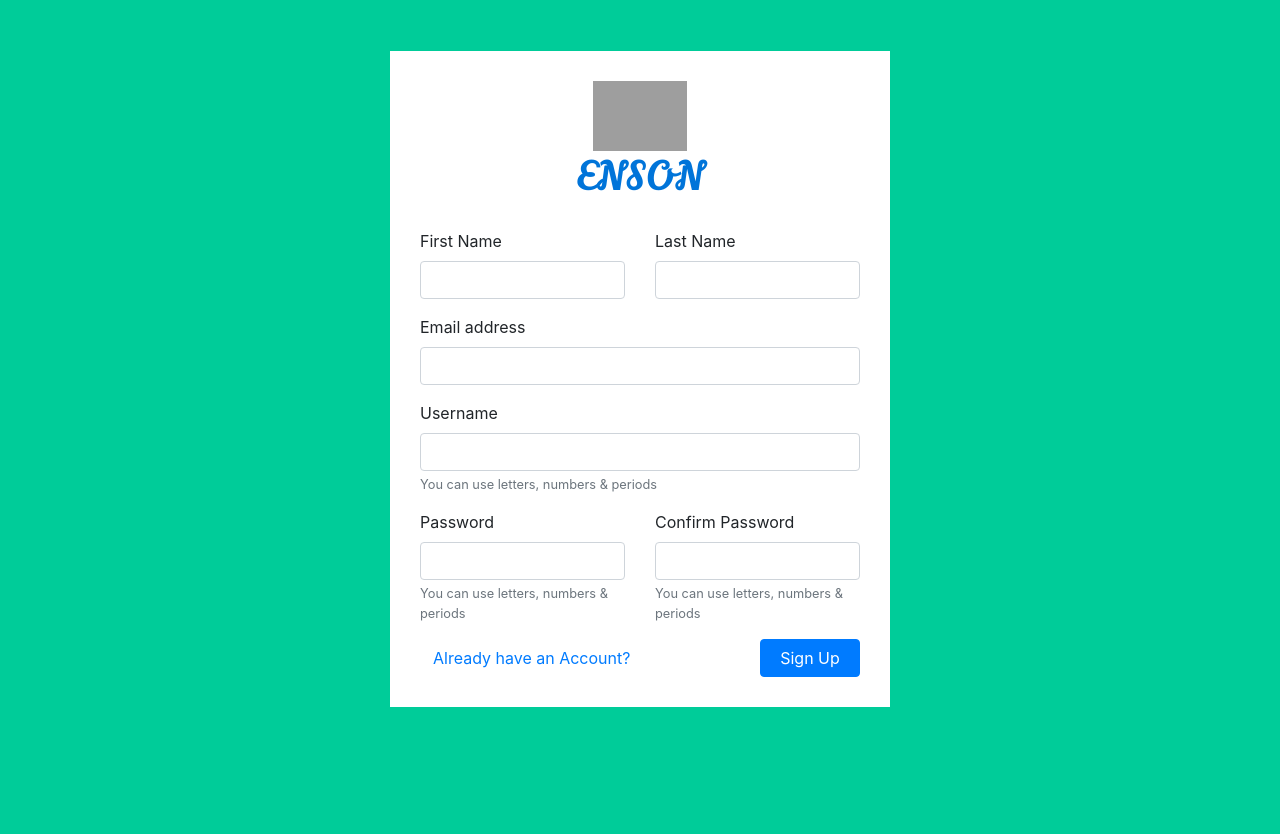
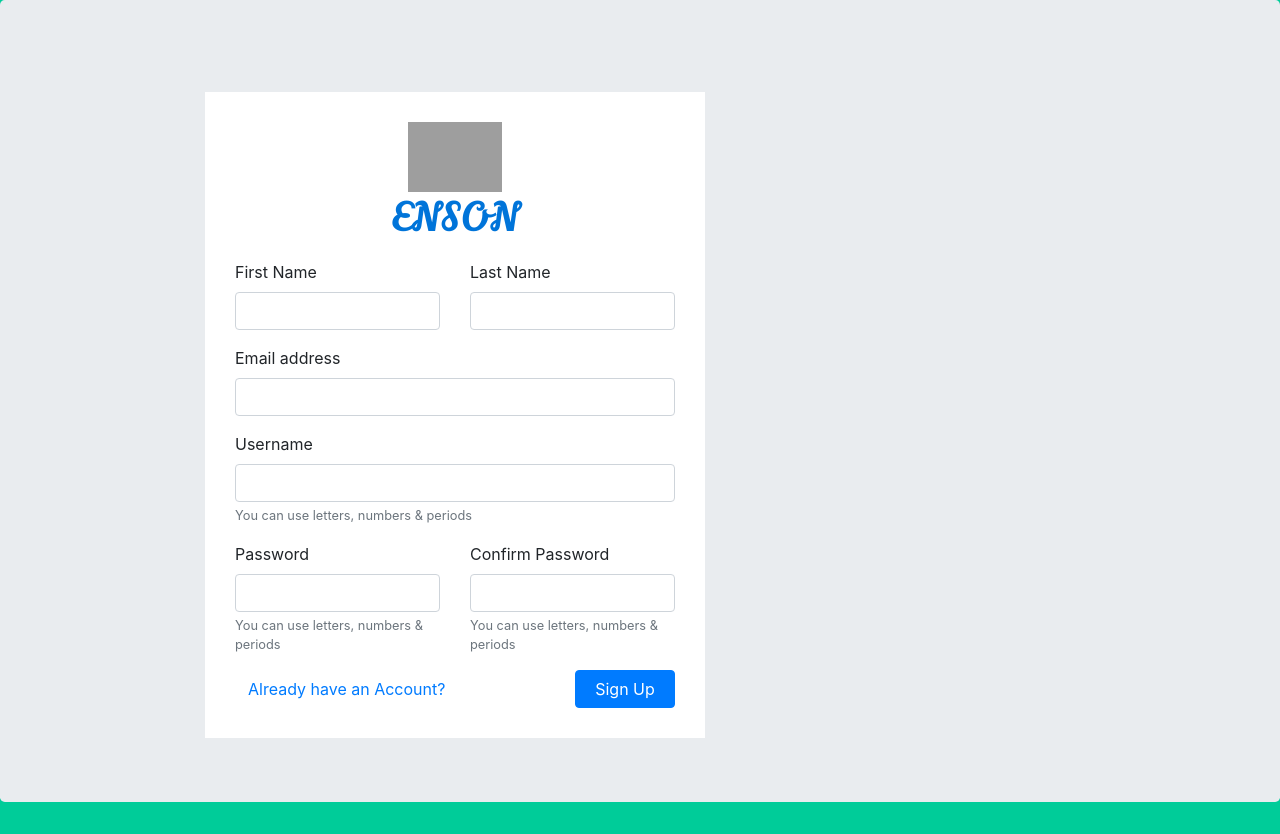
Before and after one commit to DatNgoHaVan/enet-project, a React (Create React App) app in the folder enson-fe/: page / in a window 1280 px wide. Before the commit the page ends 800 px from the top, so only its background shows below. Built offline with nearby package versions, Linux system fonts and the light colour scheme; grey boxes are pictures that could not be loaded.

Commit message:
error 80%

```diff
--- a/enson-fe/package.json
+++ b/enson-fe/package.json
@@ -9,7 +9,10 @@
     "react-dom": "^16.8.4",
     "react-redux": "^6.0.1",
     "react-router-dom": "^5.0.0",
-    "react-scripts": "2.1.8"
+    "react-scripts": "2.1.8",
+    "redux": "^4.0.1",
+    "redux-logger": "^3.0.6",
+    "redux-thunk": "^2.3.0"
   },
   "scripts": {
     "start": "react-scripts start",
--- a/enson-fe/src/App.js
+++ b/enson-fe/src/App.js
@@ -1,4 +1,6 @@
 import React, { Component } from 'react';
+import { BrowserRouter as Router, Route, Link, Switch } from "react-router-dom";
+import { connect } from 'react-redux';
 
 import './App.css';
 import Login from './components/Login';
@@ -6,11 +8,40 @@ import SignUp from './components/SignUp';
 import 'bootstrap/dist/css/bootstrap.min.css'
 
 class App extends Component {
+
+  constructor(props) {
+    super(props);
+  }
+
   render() {
+    const { alert } = this.props;
+    console.log(alert);
     return (
-      <SignUp/>
+      <div className="jumbotron">
+        <div className="container">
+          <div className="col-sm-8 col-sm-offset-2">
+            {alert.message &&
+              <div className={`alert ${alert.type}`}>{alert.message}</div>
+            }
+            <Router>
+              <div>
+                <Route path="/login" component={Login} />
+                <Route path="/" component={SignUp} />
+              </div>
+            </Router>
+          </div>
+        </div>
+      </div>
     );
   }
 }
 
-export default App;
+function mapStateToProps(state) {
+  const { alert } = state;
+  return {
+    alert
+  };
+}
+
+const connectedApp = connect(mapStateToProps)(App);
+export { connectedApp as App };
--- a/enson-fe/src/components/SignUp.js
+++ b/enson-fe/src/components/SignUp.js
@@ -1,15 +1,18 @@
 import React, { Component } from 'react'
 import { Button, Form, Row, Container, Image, Col } from 'react-bootstrap/';
-import '../css/Login.css'
-import register from '../redux/action/AuthAction'
+import { BrowserRouter as Router, Route, Link, Switch } from "react-router-dom";
+
+import '../css/Login.css';
+import {registerAction} from '../redux/action/AuthAction';
+import Login from './Login';
 class SignUp extends Component {
 
-    constructor(props){
+    constructor(props) {
         super(props);
         this.state = {
             firstName: '',
             lastName: '',
-            email : '',
+            email: '',
             username: '',
             password: '',
             confirmPassword: '',
@@ -18,43 +21,50 @@ class SignUp extends Component {
         this.handleSubmit = this.handleSubmit.bind(this);
     }
 
-    handleSubmit(event){
+    handleSubmit(event) {
         event.preventDefault();
 
-        this.setState({submitted : true});
-        const {firstName,lastName,email,username,password,confirmPassword} = this.state;
+        this.setState({ submitted: true });
+        const { firstName, lastName, email, username, password, confirmPassword } = this.state;
         const { dispatch } = this.props;
-        console.log(dispatch);
-        if (firstName && lastName && username && password && email && confirmPassword) {
-       //        dispatch(register(user));
+        if (firstName && lastName && username && password && email && confirmPassword &&(confirmPassword == password)) {
+            const user = {
+                firstName: firstName,
+                lastName: lastName,
+                username : username,
+                password: password,
+                email: email
+            }
+            registerAction(user);
         }
     }
 
     render() {
-        const {firstName,lastName,email,username,password,confirmPassword, submitted} = this.state;
-        console.log(firstName);
-        console.log((firstName == ''));
+        const { firstName, lastName, email, username, password, confirmPassword, submitted } = this.state;
         return (
+            <Router>
+                <Switch>
+                    <Route path="/login" component={Login}></Route>
                     <Container style={{ marginTop: "4%", padding: "30px", height: "auto", width: "500px", backgroundColor: "#FFF" }} >
                         <Col>
-                    <Row style = {{textAlign:'center', height:'40px'}}>
-                        <Col style={{textAlign :'center'}}>
+                            <Row style={{ textAlign: 'center', height: '40px' }}>
+                                <Col style={{ textAlign: 'center' }}>
                                     <Image src="https://cdn0.iconfinder.com/data/icons/free-social-media-set/24/github-256.png" height="70px" />
                                 </Col>
-                        <br/>
+                                <br />
                             </Row>
                             <Row>
-                        <Col style={{textAlign:'center'}}>
+                                <Col style={{ textAlign: 'center' }}>
                                     <h3 className='title' style={{ color: "#0074D9" }}>ENSON</h3>
                                 </Col>
                             </Row>
-                    <Row style={{ marginTop: 20 }}>
-                        <Form onSubmit ={this.handleSubmit}>
+                            <Row style={{ marginTop: 10 }}>
+                                <Form onSubmit={this.handleSubmit}>
                                     <Row>
                                         <Col>
                                             <Form.Group controlId="firstName">
                                                 <Form.Label>First Name</Form.Label>
-                                        <Form.Control type="text" placeholder="" onChange={e => this.setState({ firstName:e.target.value})} />
+                                                <Form.Control type="text" placeholder="" onChange={e => this.setState({ firstName: e.target.value })} />
                                                 <Form.Text className="text-muted">
                                                     {submitted && !firstName &&
                                                         <div><p className='notice'>First Name is required</p></div>
@@ -67,9 +77,9 @@ class SignUp extends Component {
                                         <Col>
                                             <Form.Group controlId="lastName">
                                                 <Form.Label>Last Name</Form.Label>
-                                        <Form.Control type="text" placeholder="" onChange={e => this.setState({ lastName:e.target.value})}/>
+                                                <Form.Control type="text" placeholder="" onChange={e => this.setState({ lastName: e.target.value })} />
                                                 <Form.Text className="text-muted">
-                                            {submitted &&!lastName &&
+                                                    {submitted && !lastName &&
                                                         <div><p className='notice'>Last Name is required</p></div>
                                                     }
                                                 </Form.Text>
@@ -81,7 +91,7 @@ class SignUp extends Component {
                                         <Col>
                                             <Form.Group controlId="formEmail" >
                                                 <Form.Label>Email address</Form.Label >
-                                        <Form.Control type="email" placeholder="" onChange={e => this.setState({ email:e.target.value})} />
+                                                <Form.Control type="email" placeholder="" onChange={e => this.setState({ email: e.target.value })} />
                                                 <Form.Text className="text-muted">
                                                     {submitted && !email &&
                                                         <div><p className='notice'>Email is required</p></div>
@@ -90,10 +100,10 @@ class SignUp extends Component {
                                             </Form.Group>
                                             <Form.Group controlId="formUsername" >
                                                 <Form.Label>Username</Form.Label >
-                                        <Form.Control type="text" placeholder="" onChange={e => this.setState({ username:e.target.value})}/>
+                                                <Form.Control type="text" placeholder="" onChange={e => this.setState({ username: e.target.value })} />
                                                 <Form.Text className="text-muted">
-                                            {(submitted && !username)?
-                                                <div><p className='notice'>Username is required</p></div>:<div>You can use letters, numbers & periods</div>
+                                                    {(submitted && !username) ?
+                                                        <div><p className='notice'>Username is required</p></div> : <div>You can use letters, numbers & periods</div>
                                                     }
                                                 </Form.Text>
                                             </Form.Group>
@@ -102,10 +112,10 @@ class SignUp extends Component {
                                                 <Col>
                                                     <Form.Group controlId="formPassword" >
                                                         <Form.Label>Password</Form.Label >
-                                                <Form.Control type="password" placeholder="" onChange={e => this.setState({ password:e.target.value})} />
+                                                        <Form.Control type="password" suggested="password" onChange={e => this.setState({ password: e.target.value })} />
                                                         <Form.Text className="text-muted">
-                                                    {(submitted && !password)?
-                                                        <div><p className='notice'>Password is required</p></div>:<div>You can use letters, numbers & periods</div>
+                                                            {(submitted && !password) ?
+                                                                <div><p className='notice'>Password is required</p></div> : <div>You can use letters, numbers & periods</div>
                                                             }
                                                         </Form.Text>
                                                     </Form.Group>
@@ -113,10 +123,13 @@ class SignUp extends Component {
                                                 <Col>
                                                     <Form.Group controlId="formConfirmPassword" >
                                                         <Form.Label>Confirm Password</Form.Label >
-                                                <Form.Control type="password" placeholder="" onChange={e => this.setState({ confirmPassword:e.target.value})} />
+                                                        <Form.Control type="password" placeholder="" onChange={e => this.setState({ confirmPassword: e.target.value })} />
                                                         <Form.Text className="text-muted">
-                                                    {(submitted && !confirmPassword )?
-                                                        <div><p className='notice'>Comfirm password is required</p></div> :<div>You can use letters, numbers & periods</div>
+                                                            {(submitted && !confirmPassword) ?
+                                                                <div><p className='notice'>Comfirm password is required</p></div> : <div>You can use letters, numbers & periods</div>
+                                                            }
+                                                            {(submitted && confirmPassword && !(password === confirmPassword)) &&
+                                                                <div><p className='notice'>Comfirm password is wrong</p></div>
                                                             }
                                                         </Form.Text>
                                                     </Form.Group>
@@ -124,16 +137,17 @@ class SignUp extends Component {
                                             </Row>
                                         </Col>
                                     </Row>
+
                                     <Row>
-                                <Col style={{flex:4}}><Button variant="link">Already have an Account?</Button></Col>
-                                <Col style={{flex:1}}><Button className="login" type="submit" style={{width:'100px'}} variant="primary">Sign Up</Button></Col>
+                                        <Col style={{ flex: 4 }}><Link to="/login"><Button variant="link">Already have an Account?</Button></Link></Col>
+                                        <Col style={{ flex: 1 }}><Button className="login" type="submit" style={{ width: '100px' }} variant="primary">Sign Up</Button></Col>
                                     </Row>
-
                                 </Form>
                             </Row>
-
                         </Col>
                     </Container>
+                </Switch>
+            </Router>
         );
     }
 }
--- a/enson-fe/src/index.js
+++ b/enson-fe/src/index.js
@@ -1,10 +1,17 @@
 import React from 'react';
 import ReactDOM from 'react-dom';
+import { Provider } from 'react-redux';
 import './index.css';
-import App from './App';
+import {App} from './App';
 import * as serviceWorker from './serviceWorker';
+import { store } from './redux/store/store';
 
-ReactDOM.render(<App />, document.getElementById('root'));
+ReactDOM.render(
+    <Provider store={store}>
+        <App />
+    </Provider>,
+    document.getElementById('root')
+);
 
 // If you want your app to work offline and load faster, you can change
 // unregister() to register() below. Note this comes with some pitfalls.
--- a/enson-fe/src/redux/action/ActionType.js
+++ b/enson-fe/src/redux/action/ActionType.js
@@ -3,3 +3,23 @@ export const alertConstants = {
     ERROR: 'ALERT_ERROR',
     CLEAR: 'ALERT_CLEAR'
 };
+
+export const userConstants = {
+    REGISTER_REQUEST: 'USERS_REGISTER_REQUEST',
+    REGISTER_SUCCESS: 'USERS_REGISTER_SUCCESS',
+    REGISTER_FAILURE: 'USERS_REGISTER_FAILURE',
+
+    LOGIN_REQUEST: 'USERS_LOGIN_REQUEST',
+    LOGIN_SUCCESS: 'USERS_LOGIN_SUCCESS',
+    LOGIN_FAILURE: 'USERS_LOGIN_FAILURE',
+
+    LOGOUT: 'USERS_LOGOUT',
+
+    GETALL_REQUEST: 'USERS_GETALL_REQUEST',
+    GETALL_SUCCESS: 'USERS_GETALL_SUCCESS',
+    GETALL_FAILURE: 'USERS_GETALL_FAILURE',
+
+    DELETE_REQUEST: 'USERS_DELETE_REQUEST',
+    DELETE_SUCCESS: 'USERS_DELETE_SUCCESS',
+    DELETE_FAILURE: 'USERS_DELETE_FAILURE'
+};
--- /dev/null
+++ b/enson-fe/src/redux/reducers/AlertReducer.js
@@ -0,0 +1,20 @@
+import { alertConstants } from '../action/ActionType';
+
+export const alert = (state = {}, action) => {
+    switch (action.type) {
+        case alertConstants.SUCCESS:
+            return {
+                type: 'alert-success',
+                message: action.message
+            };
+        case alertConstants.ERROR:
+            return {
+                type: 'alert-danger',
+                message: action.message
+            };
+        case alertConstants.CLEAR:
+            return {};
+        default:
+            return state
+    }
+}
--- /dev/null
+++ b/enson-fe/src/redux/store/store.js
@@ -0,0 +1,11 @@
+import { createStore, applyMiddleware } from 'redux';
+import thunkMiddleware from 'redux-thunk';
+import { createLogger } from 'redux-logger';
+
+import {rootReducer} from '../reducers/RootReducer';
+
+const loggerMiddleware = createLogger();
+
+export const store = createStore(
+    rootReducer
+);
```
Also changed, not shown: enson-fe/src/components/Login.js (+24 -16 lines), enson-fe/src/redux/action/AuthAction.js (+27 -15 lines), enson-fe/src/redux/reducers/AuthReducer.js (added, +14 -0 lines), enson-fe/src/redux/reducers/RootReducer.js (added, +9 -0 lines), enson-fe/src/services/AuthService.js (+8 -10 lines), 1 other file (tests, documents, lock files or other folders). Lines whose indentation alone changed are shown as unchanged.
